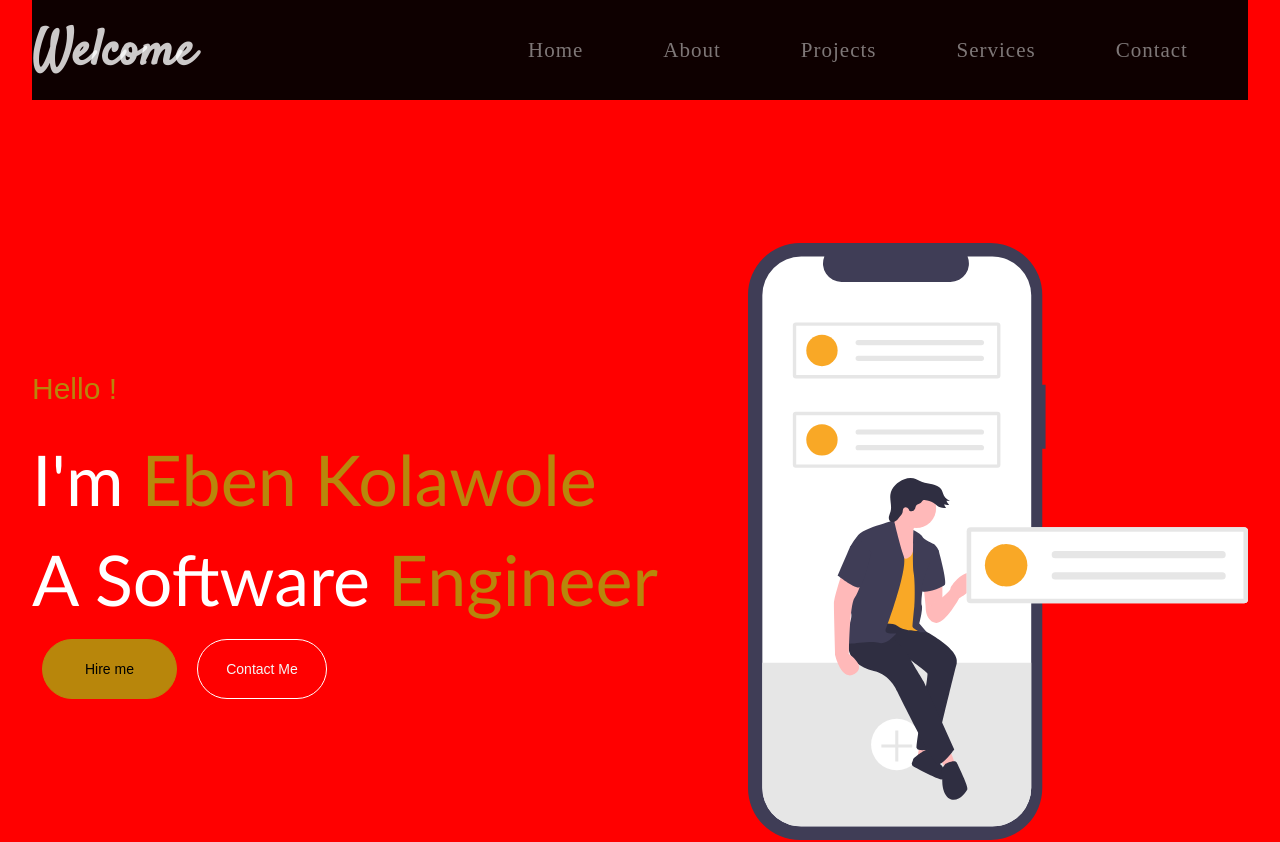
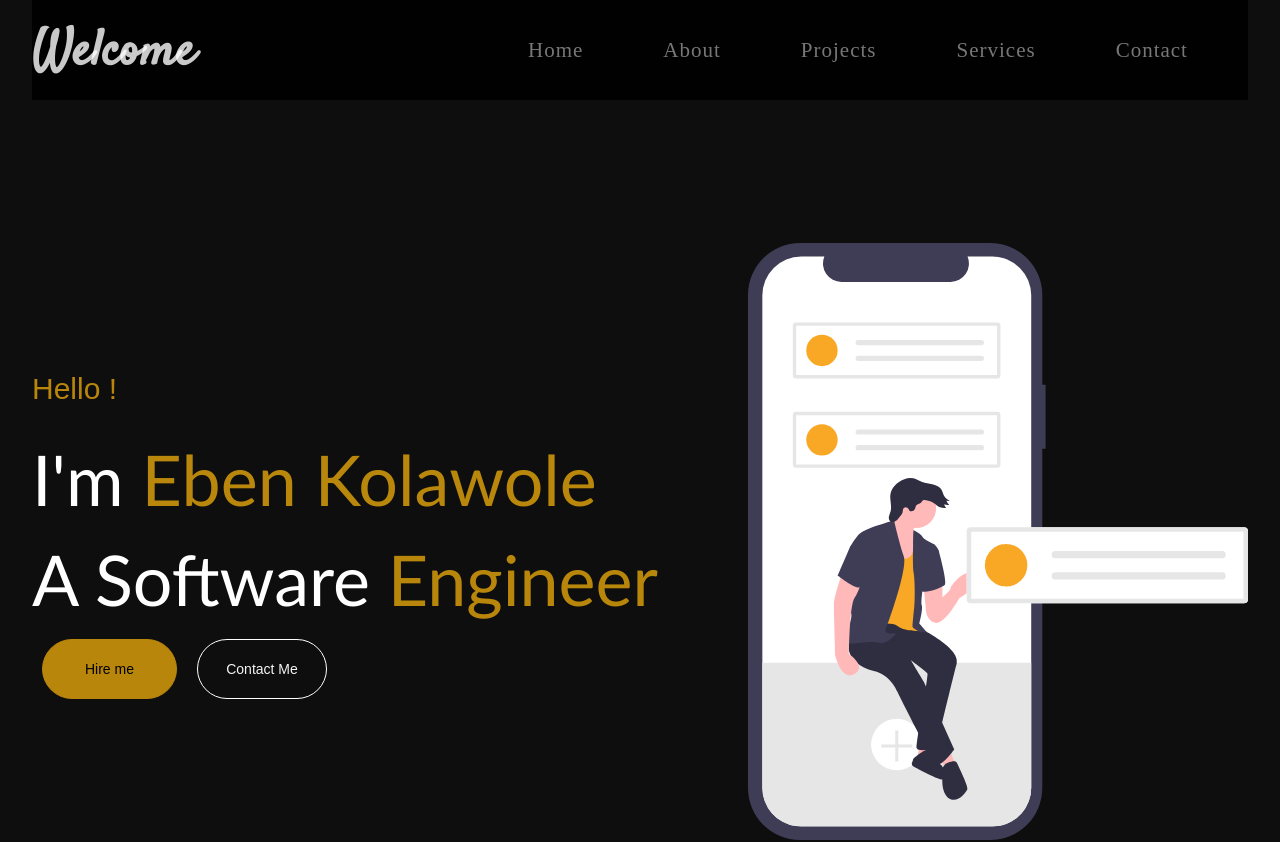
Before and after one commit to Dareeben13/portfolio, a React (Create React App) app: page / in a window 1280 px wide. Shown: the top 842 px of the page. Built offline with nearby package versions, Linux system fonts and the light colour scheme.

Commit message:
testing vercel time with black background

```diff
--- a/src/App.css
+++ b/src/App.css
@@ -1,6 +1,6 @@
 .landing {
 	font-family: 'Roboto', sans-serif;
-	background-color: red;
+	background-color: rgba(0, 0, 0, 0.945);
 	overflow: scroll;
 }
 .container {
```
